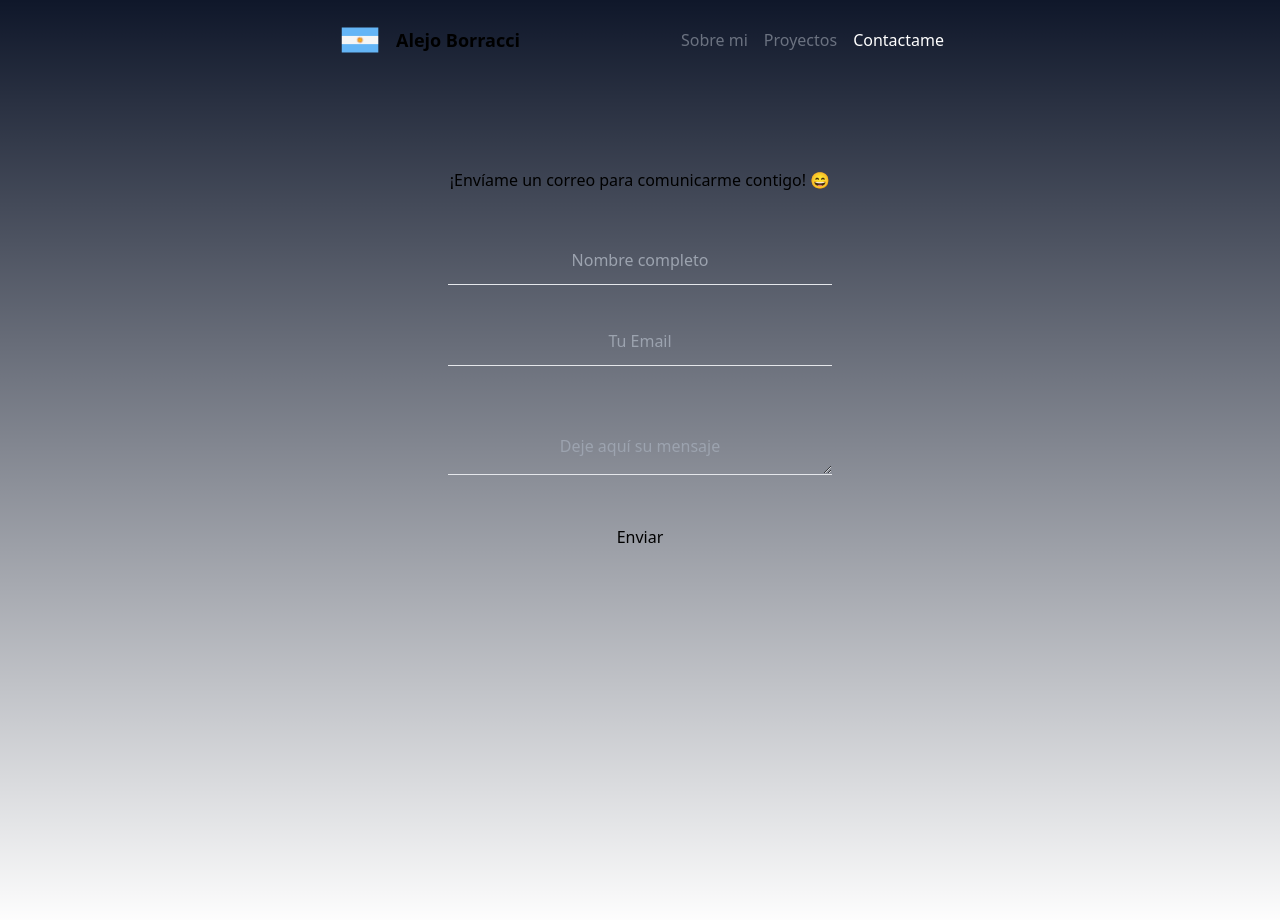
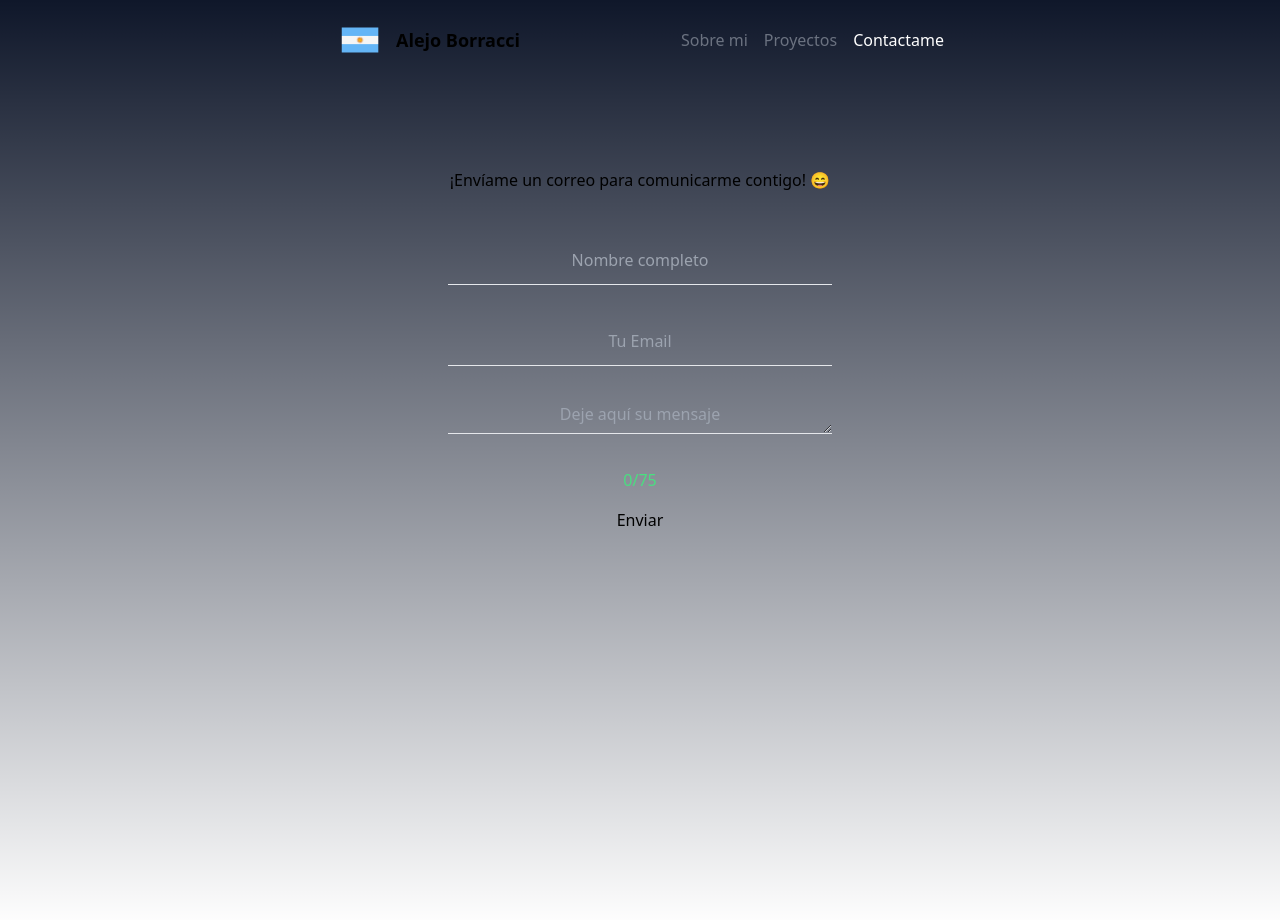
Before and after one commit to alejoborracci21/Portfolio-next.js, a Next.js app: page /contact in a window 1280 px wide. Shown: the top 920 px of the page. Built offline with nearby package versions, Linux system fonts and the light colour scheme.

Commit message:
update cv file

```diff
--- a/src/app/contact/components/form.tsx
+++ b/src/app/contact/components/form.tsx
@@ -32,9 +32,11 @@ export const Form = () => {
   };
 
   const onChange = (evento: any) => {
+    console.log(mensaje.message.length)
     if(evento.target.name === "message"){
       setText(evento.target.value.length)
     }
+
     setMensaje({
       ...mensaje,
       [evento.target.name]: evento.target.value,
@@ -83,15 +85,17 @@ export const Form = () => {
             onChange={onChange}
             value={mensaje.message}
             placeholder="Deje aquí su mensaje"
-            className="text-center content-center bg-transparent border-b w-[30vw] h-10 p-10 mb-7"
+            className="text-center content-center bg-transparent border-b w-[30vw] h-10 mb-7"
             style={{ overflow: "hidden" }}
           ></textarea>
-          {text === 0 ? (
-            ""
+          {mensaje.message.length <= 75 ? (
+            <p className="text-center justify-center text-green-400">
+            {mensaje.message.length}/75
+          </p>
           ) : (
-            <p className="text-center justify-center text-green-400">
-              {text}/75
-            </p>
+            <p className="text-center justify-center text-red-400">
+            {mensaje.message.length}/75
+          </p>
           )}
         </label>
 
--- a/src/app/page.tsx
+++ b/src/app/page.tsx
@@ -9,10 +9,10 @@ import { Historial } from "./components/historial/historial";
 export default function Home() {
 
   function downloadCV() {
-    const cvPath = '/cv.docx';
+    const cvPath = 'Currículum actualizado.pdf';
     const link = document.createElement('a');
     link.href = cvPath;
-    link.download = 'Alejo Borracci.docx';
+    link.download = 'Alejo Borracci.pdf';
     document.body.appendChild(link);
     link.click();
     document.body.removeChild(link);
@@ -32,10 +32,7 @@ export default function Home() {
 
         <p className="mt-7 w-full text-center">
           ¡Hola! Soy Alejo, un apasionado
-          <span className="text-blue-500">
-            {" "}
-            Desarrollador Web Fullstack
-          </span>{" "}
+          <span className="text-blue-500"> Desarrollador Web Fullstack </span>
           especializado principalmente en
           <span className="text-blue-500"> Front-end. </span>
           Me encanta crear interfaces de usuario atractivas y funcionales, y
```
Also changed, not shown: 1 other file (tests, documents, lock files or other folders).
